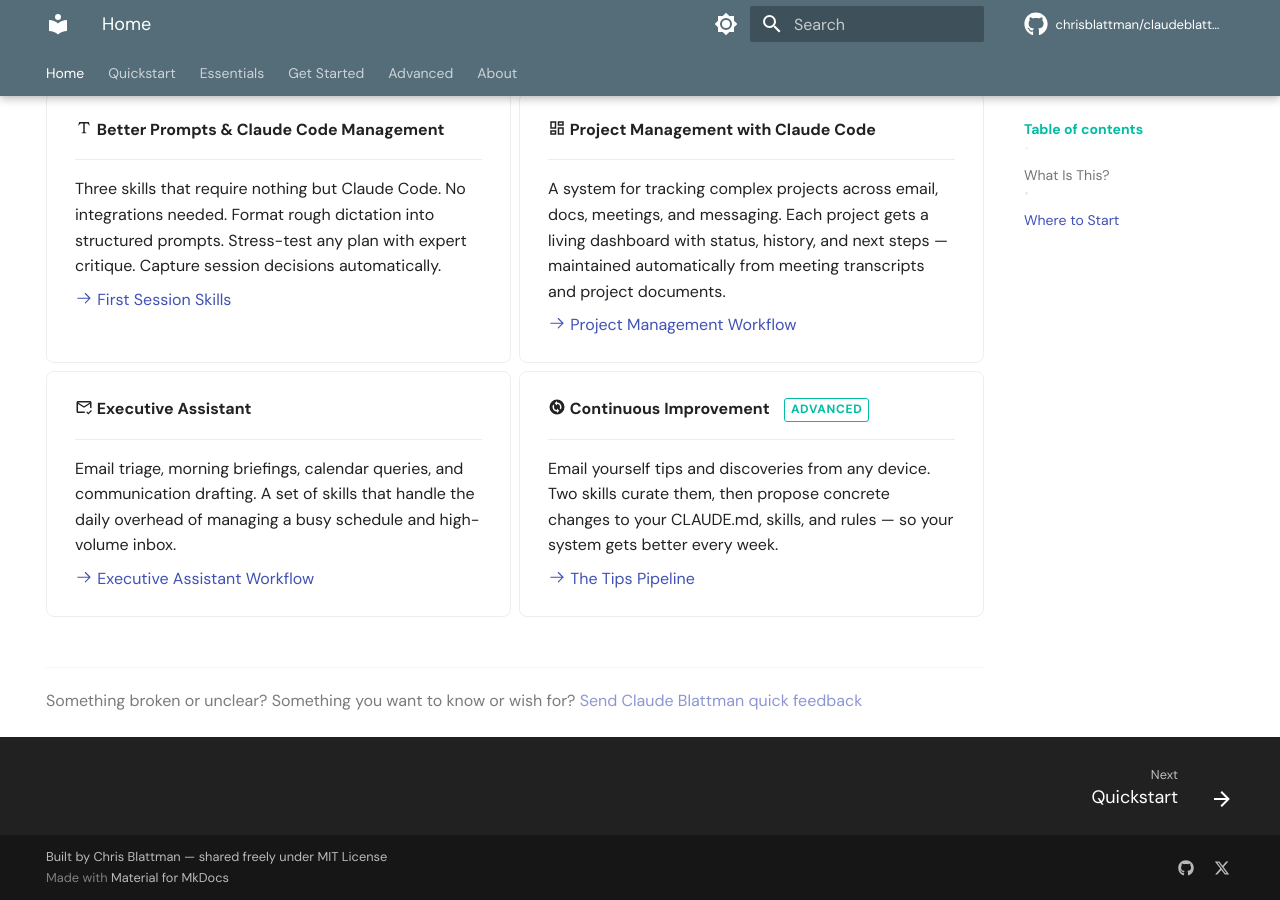
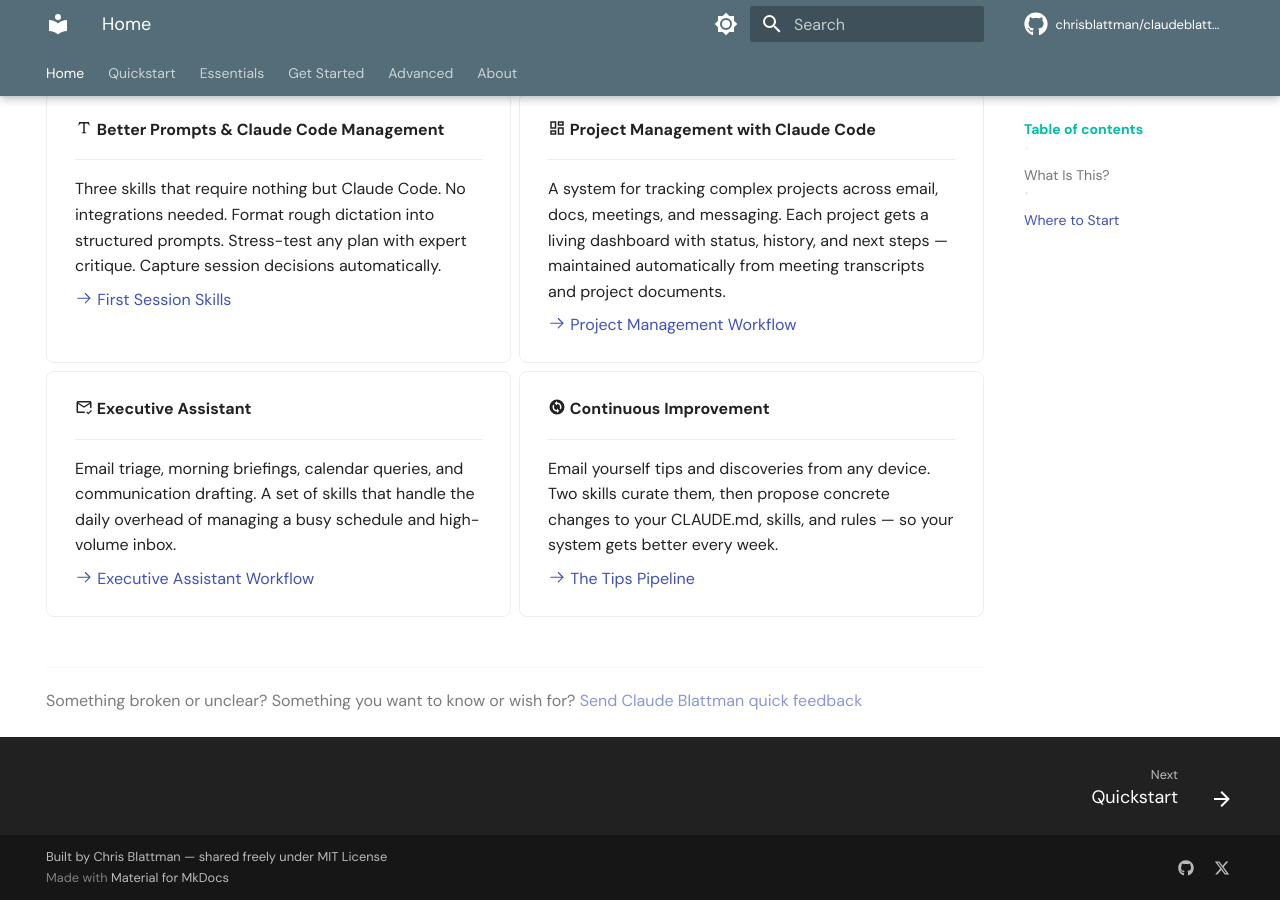
Before and after one commit to XiongfeiLi6/claudeblattman, an MkDocs documentation site: the page built from docs/index.md, in a window 1280 px wide and 900 px high, scrolled down 1101 px. Built offline with MkDocs 1.6.1 and Material for MkDocs 9.7.7, drawn with Linux system fonts in a browser that asks for light colours; comment, search, counter and statistics services are not loaded.

Commit message:
Polish CI card and page: remove Advanced badge, add disclaimer
- Remove [Advanced] badge from homepage card
- Add "there are a hundred ways to do this" disclaimer to CI page intro

Co-Authored-By: Claude Opus 4.6 <noreply@anthropic.com>

```diff
--- a/docs/index.md
+++ b/docs/index.md
@@ -69,7 +69,7 @@ From there it goes deeper into [Claude Code](https://docs.anthropic.com/en/docs/
 
     [:octicons-arrow-right-24: Executive Assistant Workflow](toolkit/executive-assistant.md)
 
--   **:material-sync-circle: Continuous Improvement** <span class="badge-teal">Advanced</span>
+-   **:material-sync-circle: Continuous Improvement**
 
     ---
 
```
Also changed, not shown: docs/system/continuous-improvement.md (+2 -0 lines).
